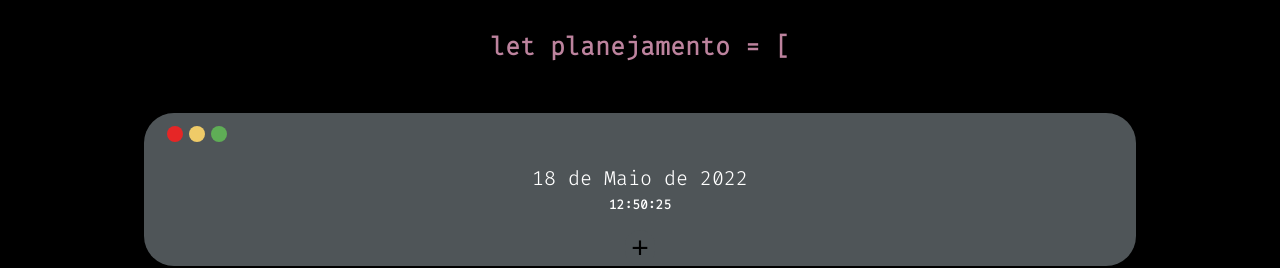
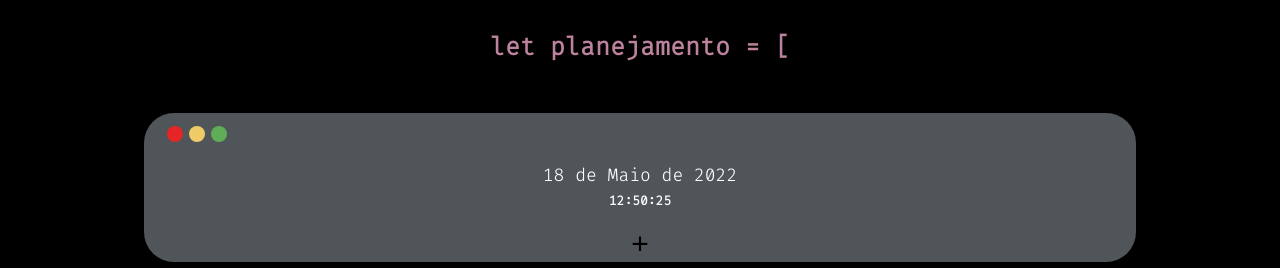
Before and after one commit to luanafront/bloco-de-notas, a plain HTML site: page index.html in a window 1280 px wide. Shown: the top 268 px of the page. Drawn offline with Linux system fonts and the light colour scheme.

Commit message:
alterei o tamanho da fonte de notas

```diff
--- a/style.css
+++ b/style.css
@@ -79,7 +79,7 @@ body{
 
     .bloco__titulo {
         color         : var(--branco);
-        font-size     : 2.0rem       ;
+        font-size     : 1.8rem       ;
         text-align    : center       ;
         font-weight   : 100          ;
         margin-bottom : 0            ;
```
